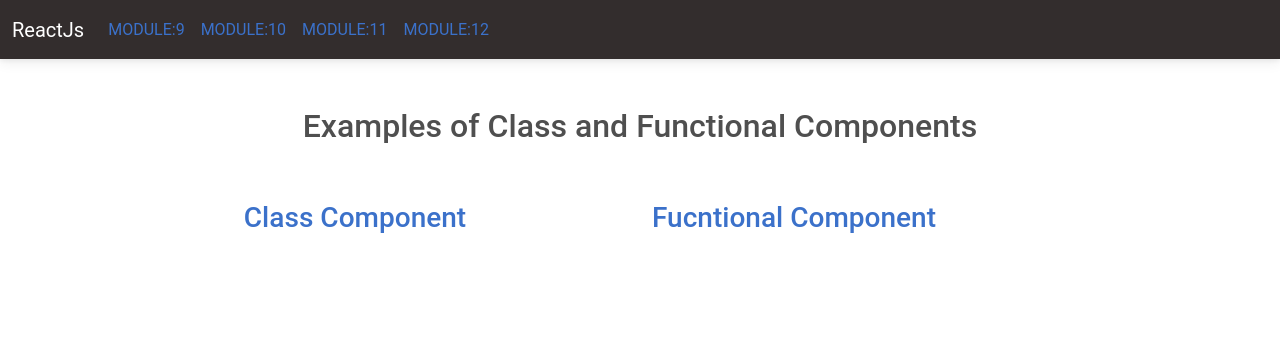
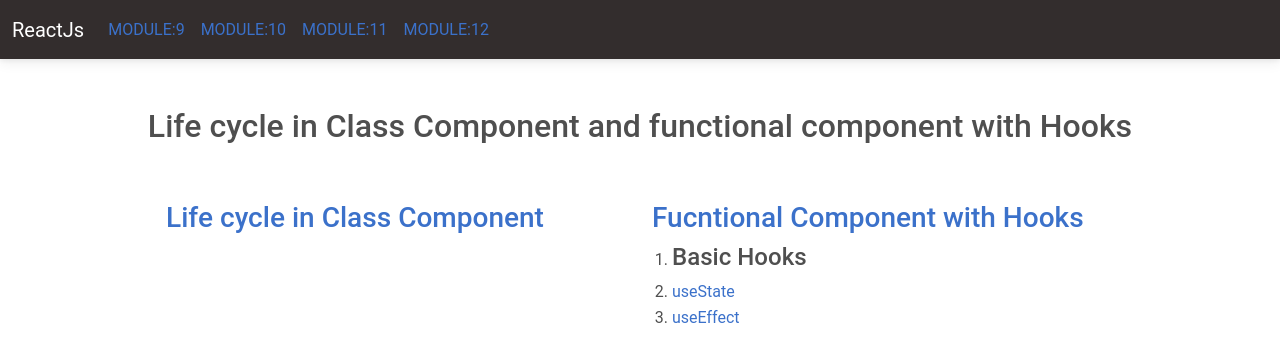
Before and after one commit to lakumnirali/React, a React (Create React App) app in the folder reactassignment/: page /moduleten/funcompo in a window 1280 px wide. Shown: the top 362 px of the page. Built offline with nearby package versions, Linux system fonts and the light colour scheme.

Commit message:
use state

```diff
--- a/reactassignment/src/component/moduleten.jsx
+++ b/reactassignment/src/component/moduleten.jsx
@@ -5,14 +5,14 @@ const Moduleten = () => {
         <div>
            <div className="container">
              <div className="row text-center my-5">
-                 <div className="col"><h2>Examples of Class and Functional Components</h2></div>
+                 <div className="col"><h2>Life cycle in Class Component and functional component with Hooks</h2></div>
              </div>
              <div className="row">
                  <div className="col-lg-6 text-center">
-                    <Link to='classcompo'><h3>Class Component</h3></Link>
+                    <Link to='classcompo'><h3>Life cycle in Class Component</h3></Link>
                      </div>
                  <div className="col-lg-6">
-                    <Link to='funcompo'><h3>Fucntional Component</h3></Link>
+                    <Link to='funcompo'><h3>Fucntional Component with Hooks</h3></Link>
                     </div>
              </div>
              <div className="row">
--- a/reactassignment/src/component/moduleten/Classrouter.jsx
+++ b/reactassignment/src/component/moduleten/Classrouter.jsx
@@ -10,7 +10,6 @@ class Classrouter extends Component {
                <Route path='/' element={<Classmenu/>}/>
                <Route path="/lifecycleinclass" element={<Lifecycleinclass />} />
                <Route path="/lifecycleloderexample" element={<Lifecycleloderexample />} />
-
             </Routes>
         );
     }
--- a/reactassignment/src/component/moduleten/Funrouter.jsx
+++ b/reactassignment/src/component/moduleten/Funrouter.jsx
@@ -1,12 +1,17 @@
-import React from 'react';
-import { Route, Routes } from 'react-router-dom';
-import Funmenu from './funmenu'
-const Funrouter = () => {
-    return (
-        <Routes>
-           <Route path='/' element={Funmenu}/>
-        </Routes>
-    );
-};
-
+import React, { Component } from 'react';
+import {Routes,Route} from 'react-router-dom'
+import Funmenu from './funmenu.jsx'
+import Usestateexample from './usestate.jsx'
+import UseEffectexample from './useEffect.jsx'
+class Funrouter extends Component {
+    render() {
+        return (
+            <Routes>
+            <Route path="/" element={<Funmenu/>}/>
+            <Route path='/usestate' element={<Usestateexample/>}/>
+            <Route path='/useEffect' element={<UseEffectexample/>}/>
+         </Routes>
+        );
+    }
+}
 export default Funrouter;
--- a/reactassignment/src/component/moduleten/funmenu.jsx
+++ b/reactassignment/src/component/moduleten/funmenu.jsx
@@ -1,9 +1,15 @@
 import React from 'react';
+import { Outlet,Link } from 'react-router-dom';
 
 const Funmenu = () => {
     return (
-        <div>
-
+        <div className=' col-mg-6 offset-6'>
+           <ol>
+            <li><h4>Basic Hooks</h4></li>
+            <li><Link to="usestate">useState</Link></li>
+            <li><Link to="useEffect">useEffect</Link></li>
+           </ol>
+           <Outlet></Outlet>
         </div>
     );
 };
--- /dev/null
+++ b/reactassignment/src/component/moduleten/useEffect.jsx
@@ -0,0 +1,11 @@
+import React from 'react';
+
+const UseEffect = () => {
+    return (
+        <div>
+            hdffzksjzhd
+        </div>
+    );
+};
+
+export default UseEffect;
--- /dev/null
+++ b/reactassignment/src/component/moduleten/usestate.jsx
@@ -0,0 +1,38 @@
+import React, { useState } from 'react';
+let clickhandleoutside=()=>{
+    alert("hello click outeside")
+}
+const Stateinfun = () => {
+    const [entername,Setother]=useState("Raxit");
+    const [entersurname,Setstate]=useState("Rangadiya");
+    const [entermidlename,state]=useState("Chandubhai");
+        let username='what is your name?';
+    let clickhandleinside=()=>{
+        alert("click handle inside")
+    }
+    let onclickvariablechange =()=>{
+        console.log('username');
+        Setother("Nirali")
+        Setstate("Lakum")
+        state("Nagarbhai")
+        // username=('data')
+    }
+    return (
+        <>
+            <div className="row my-5">
+           <div className="col-lg-7">
+            <h2>State Exmaple in Funtional Component</h2>
+            <p>detaile : {username}</p>
+            <p>Firstname:{entername}</p>
+            <p>middlename:{entermidlename}</p>
+             <p>Lastname:{entersurname}</p>
+            <button className='btn btn-primary' onClick={clickhandleinside}>click inside</button> &nbsp;
+            <button className='btn btn-primary' onClick={clickhandleoutside}>click outside</button>&nbsp;
+            <button className='btn btn-primary' onClick={onclickvariablechange}>onclick variable change</button>
+            </div>
+        </div>
+        </>
+    );
+};
+
+export default Stateinfun;
```
Also changed, not shown: 1 other file (tests, documents, lock files or other folders).
